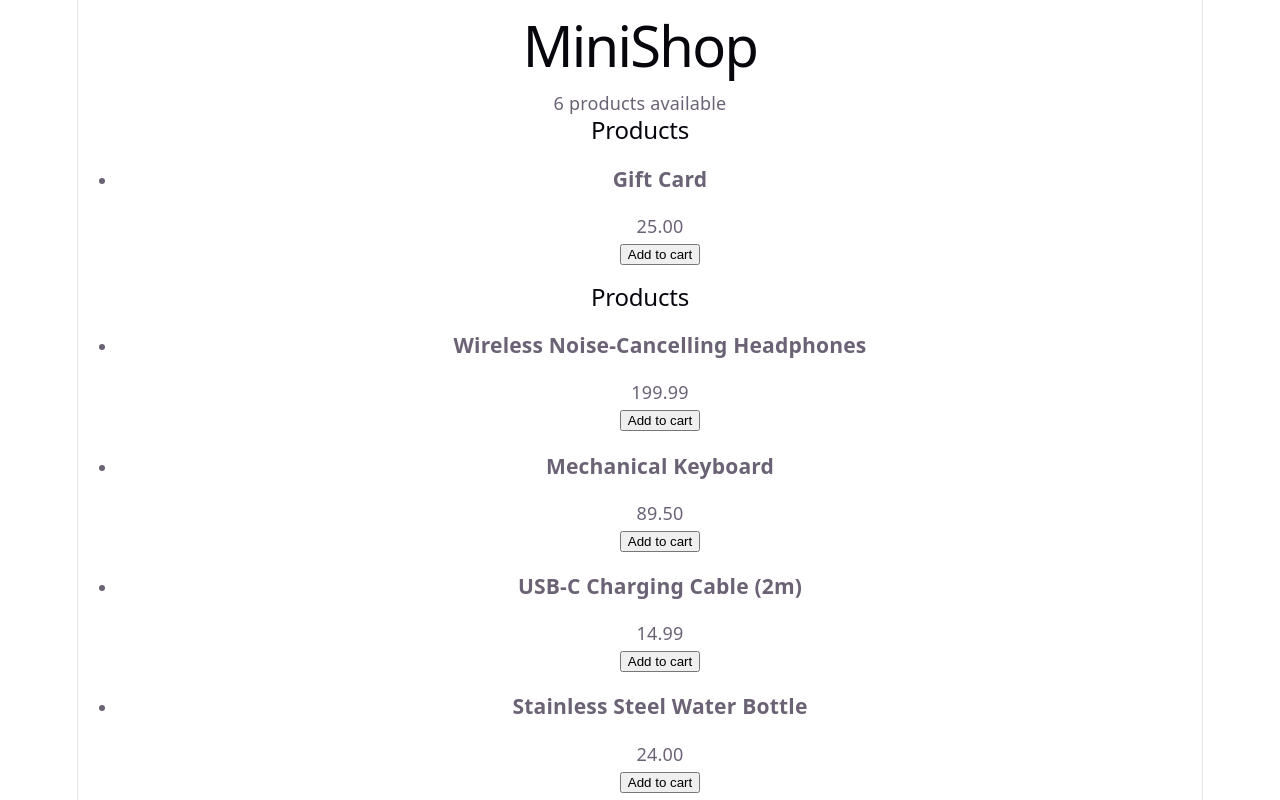
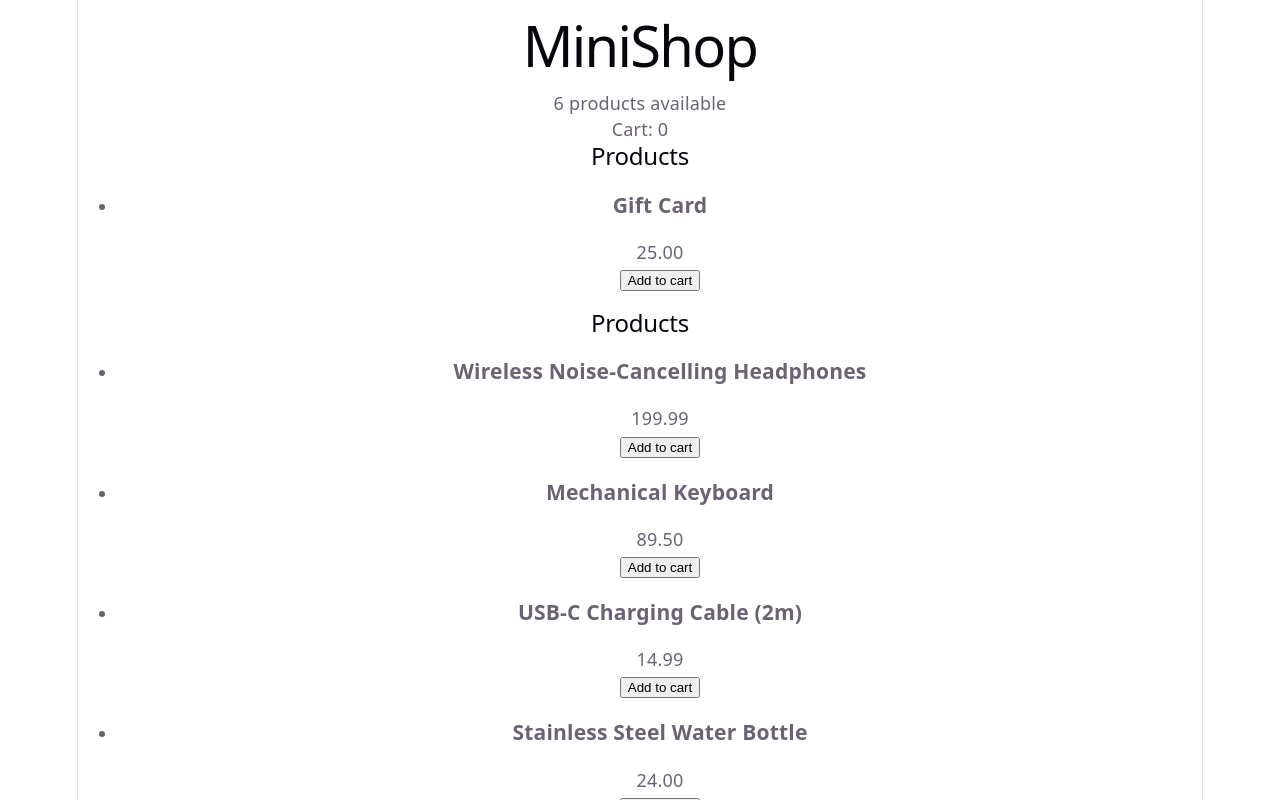
Before and after one commit to MohammadhoseinGoodarzi/minishop, a React (Vite) app in the folder apps/monolith/: page / in a window 1280 px wide. Shown: the top 800 px of the page. Built offline with nearby package versions, Linux system fonts and the light colour scheme.

Commit message:
feat: add observer-based cart store with tests

```diff
--- a/apps/monolith/src/App.tsx
+++ b/apps/monolith/src/App.tsx
@@ -3,6 +3,8 @@ import type { Product } from "./types/product";
 import { ProductList } from "./components/ProductList";
 import { ProductListContainer } from "./containers/ProductListContainer";
 import { ProductCount } from "./components/ProductCount";
+import { CartBadge } from "./components/CartBadge";
+import { cartStore } from "./store/cartStore";
 
 const CartPanel = lazy(() => import("./CartPanel"));
 
@@ -17,11 +19,9 @@ export default function App() {
     <main>
       <h1>{import.meta.env.VITE_APP_TITLE}</h1>
       <ProductCount />
+      <CartBadge />
 
-      <ProductList
-        products={featuredProducts}
-        onAddToCart={(product) => console.log("featured:", product)}
-      />
+      <ProductList products={featuredProducts} onAddToCart={cartStore.add} />
 
       <ProductListContainer />
 
--- a/apps/monolith/src/CartPanel.tsx
+++ b/apps/monolith/src/CartPanel.tsx
@@ -1,3 +1,19 @@
+import { useCartItems } from "./hooks/useCartItems";
+
 export default function CartPanel() {
-  return <div>CART_CHUNK: your cart is empty</div>;
+  const items = useCartItems();
+
+  if (items.length === 0) {
+    return <p>Your cart is empty</p>;
+  }
+
+  return (
+    <ul>
+      {items.map((item) => (
+        <li key={item.product.id}>
+          {item.product.name} x {item.quantity}
+        </li>
+      ))}
+    </ul>
+  );
 }
--- /dev/null
+++ b/apps/monolith/src/components/CartBadge.tsx
@@ -0,0 +1,8 @@
+import { useCartItems } from "../hooks/useCartItems";
+
+export function CartBadge() {
+  const items = useCartItems();
+  const totalQuantity = items.reduce((sum, item) => sum + item.quantity, 0);
+
+  return <p>Cart: {totalQuantity}</p>;
+}
--- a/apps/monolith/src/containers/ProductListContainer.tsx
+++ b/apps/monolith/src/containers/ProductListContainer.tsx
@@ -1,5 +1,6 @@
 import { ProductList } from "../components/ProductList";
 import { useProducts } from "../hooks/useProducts";
+import { cartStore } from "../store/cartStore";
 
 export function ProductListContainer() {
   const { products, isLoading, error } = useProducts();
@@ -10,10 +11,5 @@ export function ProductListContainer() {
   if (error) {
     return <p>{error}</p>;
   }
-  return (
-    <ProductList
-      products={products}
-      onAddToCart={(product) => console.log("add to cart:", product)}
-    />
-  );
+  return <ProductList products={products} onAddToCart={cartStore.add} />;
 }
--- /dev/null
+++ b/apps/monolith/src/hooks/useCartItems.ts
@@ -0,0 +1,6 @@
+import { useSyncExternalStore } from "react";
+import { cartStore } from "../store/cartStore";
+
+export function useCartItems() {
+  return useSyncExternalStore(cartStore.subscribe, cartStore.getItems);
+}
--- a/apps/monolith/src/hooks/useProducts.ts
+++ b/apps/monolith/src/hooks/useProducts.ts
@@ -8,7 +8,6 @@ export function useProducts() {
   const [error, setError] = useState<string | null>(null);
 
   useEffect(() => {
-    console.log("useProducts: fetching");
     let ignore = false;
 
     apiClient
--- /dev/null
+++ b/apps/monolith/src/store/cartStore.ts
@@ -0,0 +1,44 @@
+import type { Product } from "../types/product";
+
+export type CartItem = {
+  product: Product;
+  quantity: number;
+};
+
+type Listener = () => void;
+
+export function createCartStore() {
+  let items: CartItem[] = [];
+  const listeners = new Set<Listener>();
+
+  function notify() {
+    listeners.forEach((listener) => listener());
+  }
+
+  return {
+    getItems() {
+      return items;
+    },
+
+    subscribe(listener: Listener) {
+      listeners.add(listener);
+      return () => listeners.delete(listener);
+    },
+
+    add(product: Product) {
+      const existing = items.find((item) => item.product.id === product.id);
+
+      items = existing
+        ? items.map((item) =>
+            item.product.id === product.id
+              ? { ...item, quantity: item.quantity + 1 }
+              : item,
+          )
+        : [...items, { product, quantity: 1 }];
+
+      notify();
+    },
+  };
+}
+
+export const cartStore = createCartStore();
```
Also changed, not shown: 1 other file (tests, documents, lock files or other folders).
